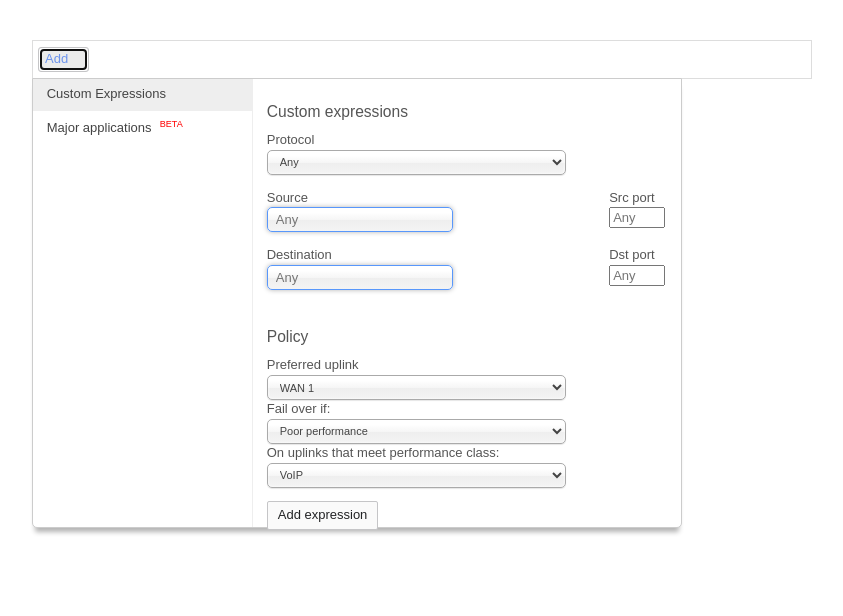
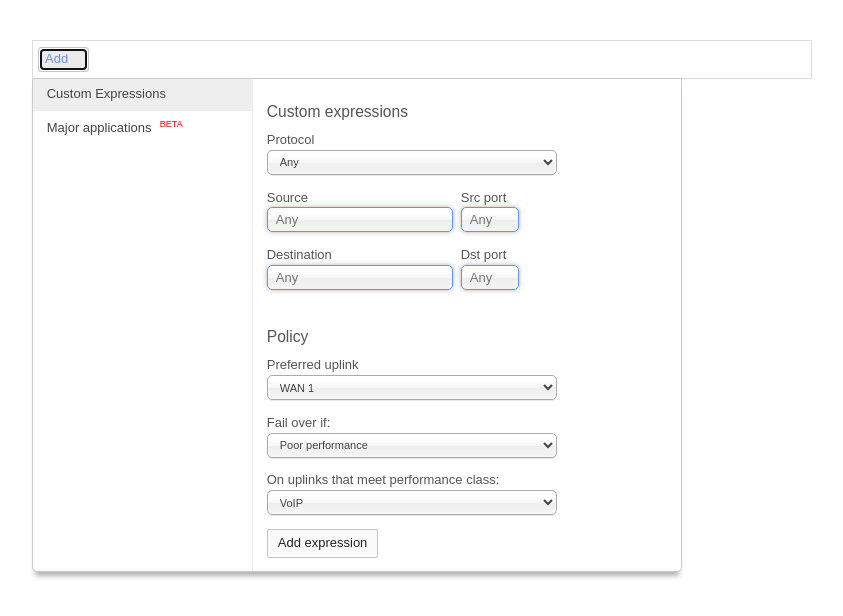
Before and after one commit to jdoleary-meraki/vpn-pillbox, a React (Create React App) app: page / in a window 1280 px wide. Both pictures are taken after a click on the button "Add". Shown: the top 616 px of the page, without its empty margins (8-851 px from the left). Built offline with nearby package versions, Linux system fonts and the light colour scheme; a web font is replaced by a local one.

Commit message:
css: Allow box to grow to fit content

```diff
--- a/src/TrafficShaperVPN.jsx
+++ b/src/TrafficShaperVPN.jsx
@@ -204,11 +204,8 @@ const CustomExpressions = (props) => {
   return (
     <div
       style={{
-        height: "315px",
         width: "100%",
-        display: "block",
-        paddingLeft: "2ex",
-        marginRight: "-2ex"
+        padding: "0 0 2ex 2ex"
       }}
     >
       <h3>Custom expressions</h3>
@@ -315,19 +312,17 @@ const IpPortInputs = ({
   return (
     <div className="iwan_l7 trafficShaperVPN-row">
       <div style={{ display: "flex" }}>
-        <div style={{ width: "80%" }}>
+        <div>
           <label>
             {labelIP}
             <i
               alt="[Help]"
               className="asx_p fa fa-info-circle auto_hohelp idh_4557691403"
             ></i>
-
+            <br />
             <div
               className="chosen-container chosen-container-single chosen-container-single-nosearch chosen-container-active"
-              title=""
-              id=""
-              style={{ width: "100%" }}
+              style={{ marginRight: "8px" }}
             >
               <input
                 className="chosen-single"
@@ -349,7 +344,9 @@ const IpPortInputs = ({
               className="asx_p fa fa-info-circle auto_hohelp idh_7008731216"
             ></i>
             <br />
+            <div className="chosen-container chosen-container-single chosen-container-single-nosearch chosen-container-active">
               <input
+                className="chosen-single"
                 name={portName}
                 placeholder="Any"
                 size="4"
@@ -358,6 +355,7 @@ const IpPortInputs = ({
                   onChangePort(evt.target.value);
                 }}
               />
+            </div>
           </label>
         </div>
       </div>
--- a/src/TrafficShaperVPN.scss
+++ b/src/TrafficShaperVPN.scss
@@ -5,9 +5,7 @@ $height: 450px;
     top: 0;
     left: 0;
     z-index: 1000;
-    float: left;
     min-width: 650px;
-    height: $height;
     // padding: 12px 16px;
     padding: 0;
     border: 1px solid #dedfe0;
--- a/src/UplinkSelectionPolicy.jsx
+++ b/src/UplinkSelectionPolicy.jsx
@@ -34,7 +34,10 @@ export default class UplinkSelectionPolicy extends React.Component {
         </div>
         {["WAN 1", "WAN 2", "Load Balance"].indexOf(uplink) !== -1 && (
           <>
-            <div className="chosen-container-single" style={{ width: "70%" }}>
+            <div
+              className="chosen-container-single trafficShaperVPN-row"
+              style={{ width: "70%" }}
+            >
               <label>
                 Fail over if:
                 <select
@@ -52,7 +55,10 @@ export default class UplinkSelectionPolicy extends React.Component {
               </label>
             </div>
             {fail_over === "Poor performance" && (
-              <div className="chosen-container-single" style={{ width: "70%" }}>
+              <div
+                className="chosen-container-single trafficShaperVPN-row"
+                style={{ width: "70%" }}
+              >
                 <label>
                   On uplinks that meet performance class:
                   <select
```
Lines whose indentation alone changed are shown as unchanged.
